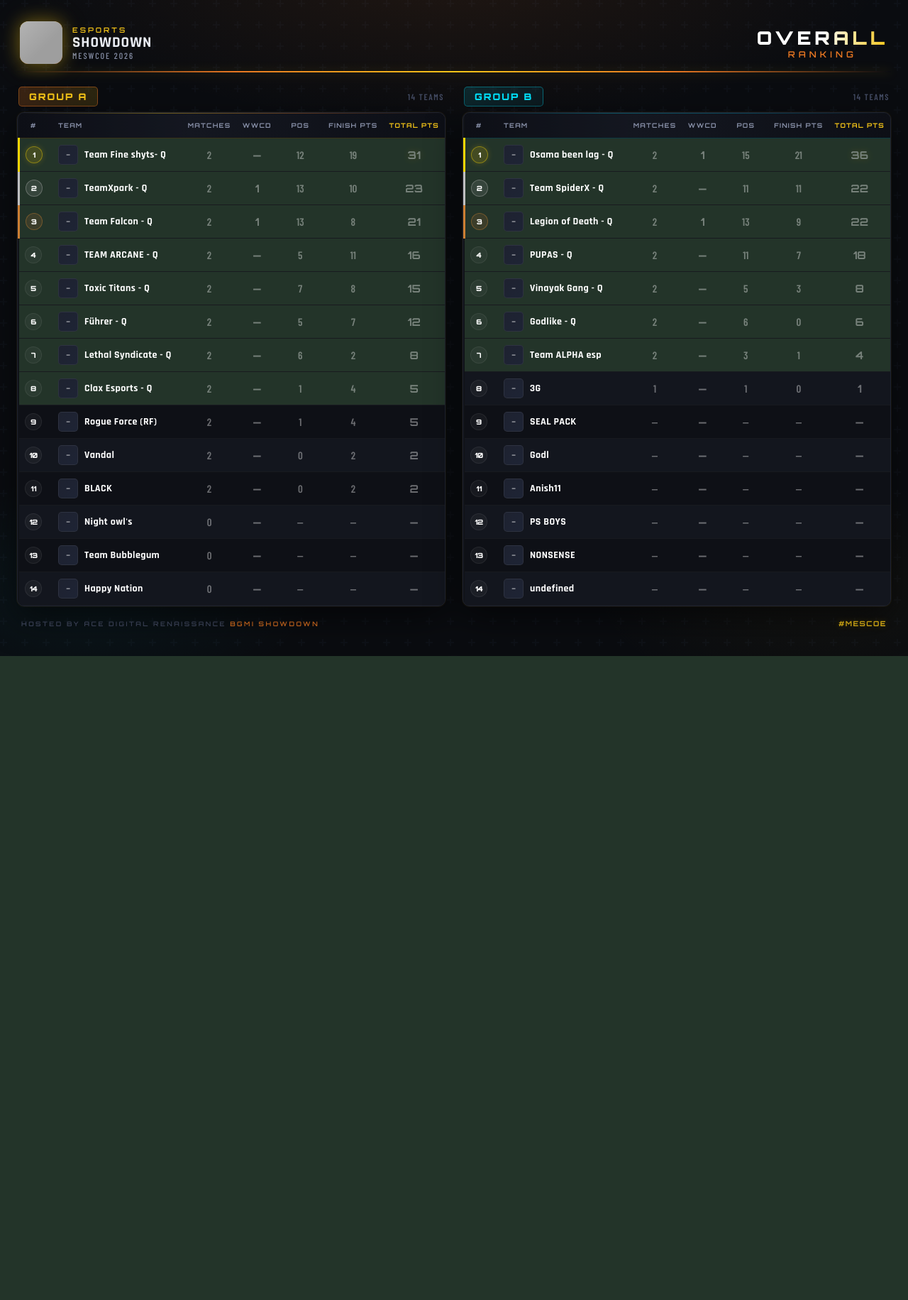
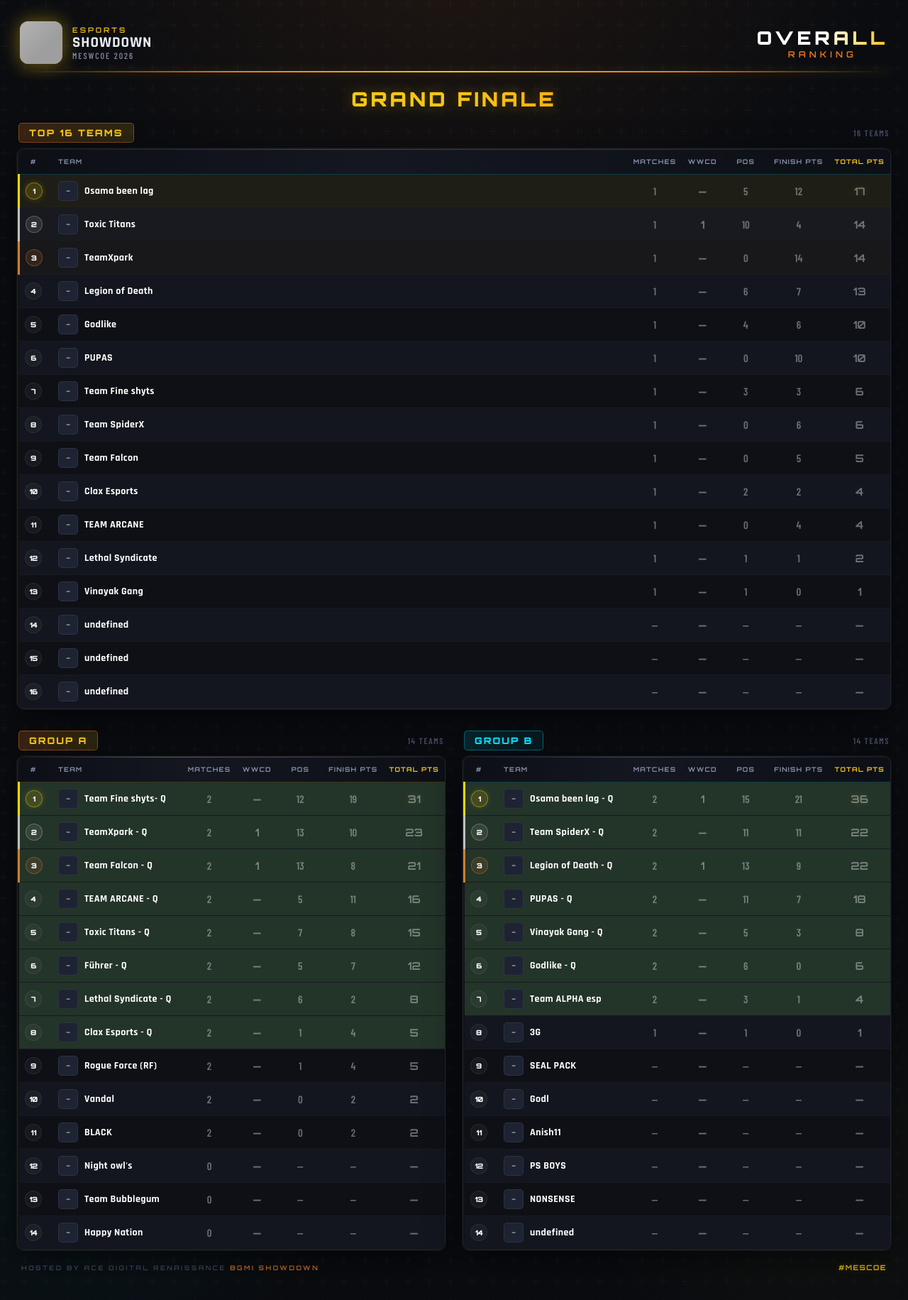
Before and after one commit to yuvi-05/BGMI-SHOWNDOWN-PointsTable--, a Flask app: page / in a window 1280 px wide. Shown: the whole page at 71% size. Before the commit the page ends 924 px from the top, so only its background shows below. Run offline with Flask 3, Linux system fonts and the light colour scheme; some web fonts are replaced; grey boxes are pictures that could not be loaded.

Commit message:
Grand Finale - Match 1

```diff
--- a/templates/index.html
+++ b/templates/index.html
@@ -136,6 +136,26 @@
     box-shadow: 0 0 14px rgba(245,197,24,0.28);
   }
 
+  /* ─── GRAND FINALE SECTION ─── */
+  .grand-finale-section {
+    max-width: 1800px;
+    margin: 0 auto 30px;
+    animation: fadeInUp 0.55s ease 0.1s both;
+  }
+  .grand-finale-header {
+    text-align: center;
+    margin-bottom: 16px;
+  }
+  .grand-finale-title {
+    font-family: 'Orbitron', sans-serif;
+    font-size: 28px; font-weight: 900; letter-spacing: 4px;
+    text-transform: uppercase;
+    background: linear-gradient(90deg, #ffd700, var(--gold), #ff6b00);
+    -webkit-background-clip: text; -webkit-text-fill-color: transparent; background-clip: text;
+    text-shadow: 0 0 20px rgba(255,215,0,0.3);
+    margin-bottom: 6px;
+  }
+
   /* ─── TWO-TABLE GRID ─── */
   .tables-grid {
     display: grid;
@@ -254,22 +274,22 @@
   tbody tr:nth-child(even) { background: var(--row-even); }
   tbody tr:nth-child(odd)  { background: var(--row-odd); }
   tbody tr:hover { background: var(--row-hover) !important; transform: translateX(2px); }
-  .table-block:nth-child(1) tbody tr:nth-child(1) { background: rgba(144,238,144,0.15) !important; }
-  .table-block:nth-child(1) tbody tr:nth-child(2) { background: rgba(144,238,144,0.15) !important; }
-  .table-block:nth-child(1) tbody tr:nth-child(3) { background: rgba(144,238,144,0.15) !important; }
-  .table-block:nth-child(1) tbody tr:nth-child(4) { background: rgba(144,238,144,0.15) !important; }
-  .table-block:nth-child(1) tbody tr:nth-child(5) { background: rgba(144,238,144,0.15) !important; }
-  .table-block:nth-child(1) tbody tr:nth-child(6) { background: rgba(144,238,144,0.15) !important; }
-  .table-block:nth-child(1) tbody tr:nth-child(7) { background: rgba(144,238,144,0.15) !important; }
-  .table-block:nth-child(1) tbody tr:nth-child(8) { background: rgba(144,238,144,0.15) !important; }
+  .tables-grid .table-block:nth-child(1) tbody tr:nth-child(1) { background: rgba(144,238,144,0.15) !important; }
+  .tables-grid .table-block:nth-child(1) tbody tr:nth-child(2) { background: rgba(144,238,144,0.15) !important; }
+  .tables-grid .table-block:nth-child(1) tbody tr:nth-child(3) { background: rgba(144,238,144,0.15) !important; }
+  .tables-grid .table-block:nth-child(1) tbody tr:nth-child(4) { background: rgba(144,238,144,0.15) !important; }
+  .tables-grid .table-block:nth-child(1) tbody tr:nth-child(5) { background: rgba(144,238,144,0.15) !important; }
+  .tables-grid .table-block:nth-child(1) tbody tr:nth-child(6) { background: rgba(144,238,144,0.15) !important; }
+  .tables-grid .table-block:nth-child(1) tbody tr:nth-child(7) { background: rgba(144,238,144,0.15) !important; }
+  .tables-grid .table-block:nth-child(1) tbody tr:nth-child(8) { background: rgba(144,238,144,0.15) !important; }
 
-  .table-block:nth-child(2) tbody tr:nth-child(1) { background: rgba(144,238,144,0.15) !important; }
-  .table-block:nth-child(2) tbody tr:nth-child(2) { background: rgba(144,238,144,0.15) !important; }
-  .table-block:nth-child(2) tbody tr:nth-child(3) { background: rgba(144,238,144,0.15) !important; }
-  .table-block:nth-child(2) tbody tr:nth-child(4) { background: rgba(144,238,144,0.15) !important; }
-  .table-block:nth-child(2) tbody tr:nth-child(5) { background: rgba(144,238,144,0.15) !important; }
-  .table-block:nth-child(2) tbody tr:nth-child(6) { background: rgba(144,238,144,0.15) !important; }
-  .table-block:nth-child(2) tbody tr:nth-child(7) { background: rgba(144,238,144,0.15) !important; }
+  .tables-grid .table-block:nth-child(2) tbody tr:nth-child(1) { background: rgba(144,238,144,0.15) !important; }
+  .tables-grid .table-block:nth-child(2) tbody tr:nth-child(2) { background: rgba(144,238,144,0.15) !important; }
+  .tables-grid .table-block:nth-child(2) tbody tr:nth-child(3) { background: rgba(144,238,144,0.15) !important; }
+  .tables-grid .table-block:nth-child(2) tbody tr:nth-child(4) { background: rgba(144,238,144,0.15) !important; }
+  .tables-grid .table-block:nth-child(2) tbody tr:nth-child(5) { background: rgba(144,238,144,0.15) !important; }
+  .tables-grid .table-block:nth-child(2) tbody tr:nth-child(6) { background: rgba(144,238,144,0.15) !important; }
+  .tables-grid .table-block:nth-child(2) tbody tr:nth-child(7) { background: rgba(144,238,144,0.15) !important; }
   /* .table-block:nth-child(2) tbody tr:nth-child(8) { background: rgba(144,238,144,0.15) !important; } */
 
   tbody tr:nth-child(1) { background: rgba(255,215,0,0.06); }
@@ -408,6 +428,37 @@
 </div>
 
 <div class="divider"></div>
+
+<!-- ═══════════════ GRAND FINALE SECTION ═══════════════ -->
+<div class="grand-finale-section">
+  <div class="grand-finale-header">
+    <div class="grand-finale-title">Grand Finale</div>
+  </div>
+  <div class="table-block">
+    <div class="table-subheader">
+      <div class="group-tag">
+        <span class="group-pill grp-a">Top 16 Teams</span>
+      </div>
+      <span class="match-tag">16 Teams</span>
+    </div>
+    <div class="table-container">
+      <table id="tableGF">
+        <thead>
+          <tr>
+            <th class="col-hash">#</th>
+            <th class="col-team">Team</th>
+            <th class="col-match">Matches</th>
+            <th class="col-wwcd">WWCD</th>
+            <th class="col-pos">Pos</th>
+            <th class="col-fin">Finish Pts</th>
+            <th class="col-tot">Total Pts</th>
+          </tr>
+        </thead>
+        <tbody id="tbodyGF"></tbody>
+      </table>
+    </div>
+  </div>
+</div>
 
 <!-- ═══════════════ TABLES GRID ═══════════════ -->
 <div class="tables-grid">
@@ -566,6 +617,57 @@
     }
   }
 
+  function buildRowsGF() {
+    const tbody = document.getElementById('tbodyGF');
+    let teamGF = [
+      "Osama been lag ",
+      "Toxic Titans ",
+      "TeamXpark ",
+      "Legion of Death ",
+      "Godlike ",
+      "PUPAS ",
+
+      "Team Fine shyts",
+      "Team SpiderX ",
+      "Team Falcon ",
+
+      "Clax Esports ",
+      "TEAM ARCANE ",
+
+      "Lethal Syndicate ",
+      "Vinayak Gang ",
+
+
+
+    ];
+
+    let wwcdGF = ["","1","","","","","","","","","","","","","",""];
+    let posGF = ["5","10","0","6","4","0","3","0","0","2","0","1","1","","","","",""];
+    let matchesGF = ["1","1","1","1","1","1","1","1","1","1","1","1","1","","","","",""];
+    let finishPtsGF = ["12","4","14","7","6","10","3","6","5","2","4","1","0","","","","",""];
+    let totalPtsGF = ["17","14","14","13","10","10","6","6","5","4","4","2","1","","","","",""];
+
+    for (let i = 1; i <= 16; i++) {
+      const tr = document.createElement('tr');
+      tr.innerHTML = `
+        <td class="rank-cell"><span class="rank-num">${i}</span></td>
+        <td class="team-cell">
+          <div class="team-inner">
+            <div class="team-avatar">—</div>
+            <span class="team-name">${teamGF[i-1]}</span>
+          </div>
+        </td>
+        <td class="match-cell"><span class="dash">${matchesGF[i-1] || '—'}</span></td>
+        <td class="wwcd-cell"><span class="dash">${wwcdGF[i-1] || '—'}</span></td>
+        <td class="pos-cell"><span class="dash">${posGF[i-1] || '—'}</span></td>
+        <td class="fin-cell"><span class="dash">${finishPtsGF[i-1] || '—'}</span></td>
+        <td class="tot-cell"><span class="dash">${totalPtsGF[i-1] || '—'}</span></td>
+      `;
+      tbody.appendChild(tr);
+    }
+  }
+
+  buildRowsGF();
   buildRowsA();
   buildRowsB();
 </script>
```
